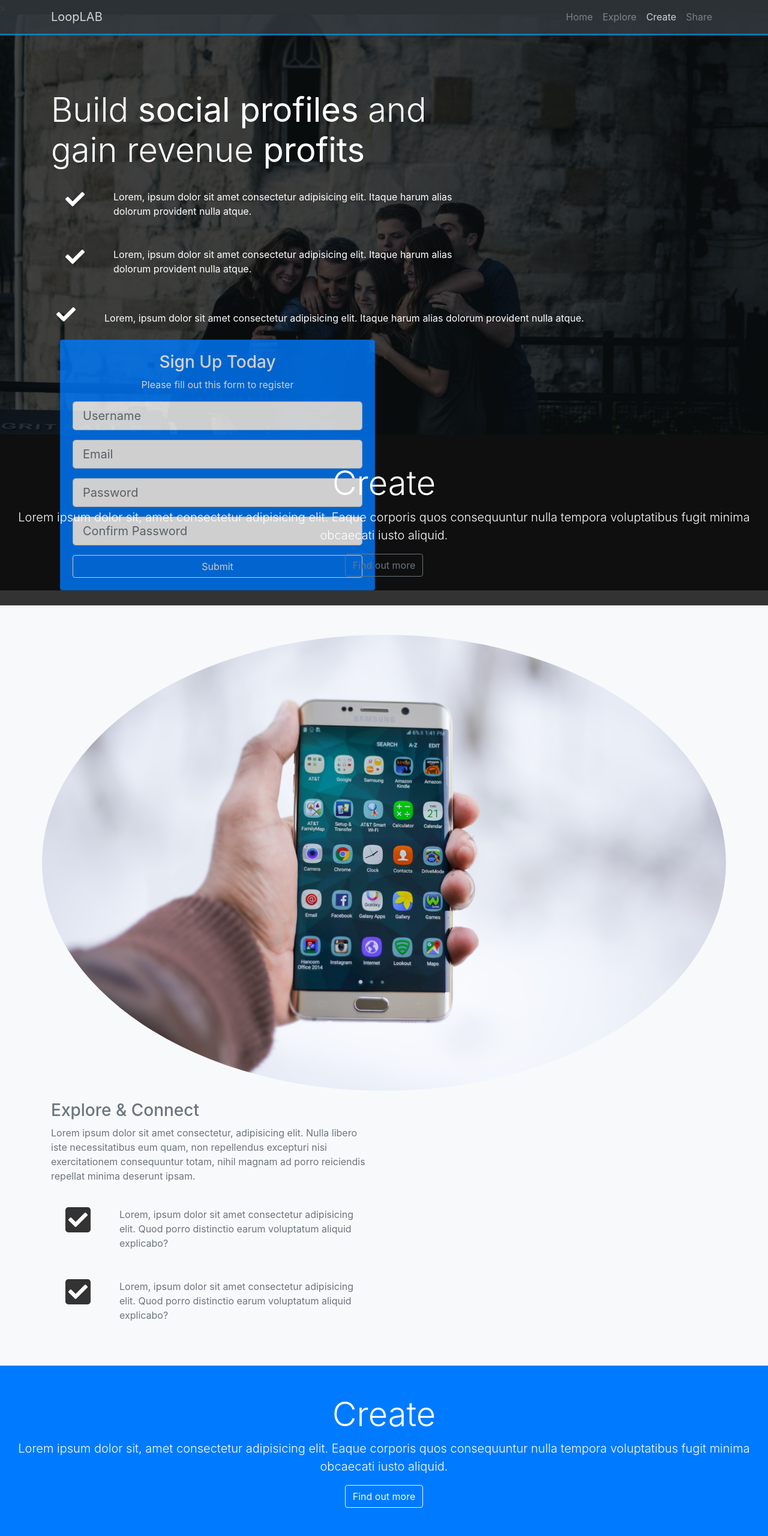
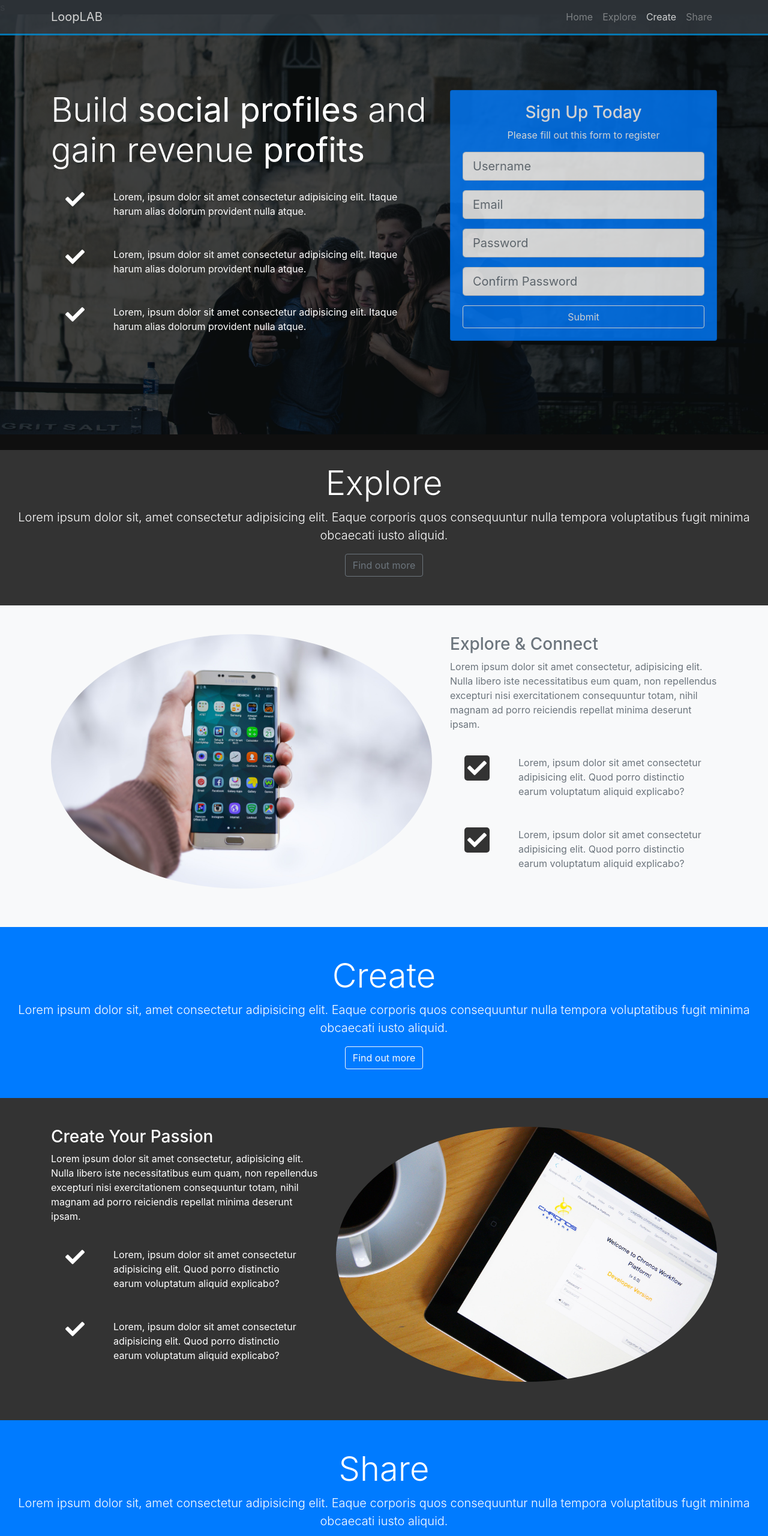
Before and after one commit to movnat/Loop-Lab, a plain HTML site: page index.html in a window 1280 px wide. Shown: the top 2560 px of the page at 60% size. Drawn offline with nearby package versions, Linux system fonts and the light colour scheme.

Commit message:
Fixed position of image in col

```diff
--- a/css/style.css
+++ b/css/style.css
@@ -21,7 +21,7 @@ body{
     top:0;
     left:0;
     width: 100%;
-    min-height: 700px;
+    min-height: 750px;
     background-color: rgba(0, 0, 0, 0.7);
 }
 
--- a/index.html
+++ b/index.html
@@ -44,15 +44,17 @@
   <div class="dark-overlay">
       <div class="home-inner container">
           <div class="row">
-          <div class="col-lg-8 d-none d-lg-block">
-            <h1 class="display-4"> Build <strong>social profiles</strong>  and gain revenue <strong>profits</strong>
+              <div class="col-lg-7 d-none d-lg-block">
+                  <h1 class="display-4"> Build <strong>social profiles</strong> and gain revenue
+                      <strong>profits</strong>
                   </h1>
                   <div class="d-flex">
                       <div class="p-4 align-self-start">
                           <i class="fas fa-check fa-2x"></i>
                       </div>
                       <div class="p-4 align-self-end">
-                Lorem, ipsum dolor sit amet consectetur adipisicing elit. Itaque harum alias dolorum provident nulla atque.
+                          Lorem, ipsum dolor sit amet consectetur adipisicing elit. Itaque harum alias dolorum
+                          provident nulla atque.
                       </div>
                   </div>
                   <div class="d-flex">
@@ -60,8 +62,8 @@
                           <i class="fas fa-check fa-2x"></i>
                       </div>
                       <div class="p-4 align-self-end">
-                Lorem, ipsum dolor sit amet consectetur adipisicing elit. Itaque harum alias dolorum provident nulla atque.
-              </div>
+                          Lorem, ipsum dolor sit amet consectetur adipisicing elit. Itaque harum alias dolorum
+                          provident nulla atque.
                       </div>
                   </div>
                   <div class="d-flex">
@@ -69,11 +71,16 @@
                           <i class="fas fa-check fa-2x"></i>
                       </div>
                       <div class="p-4 align-self-end">
-                Lorem, ipsum dolor sit amet consectetur adipisicing elit. Itaque harum alias dolorum provident nulla atque.
+                          Lorem, ipsum dolor sit amet consectetur adipisicing elit. Itaque harum alias dolorum
+                          provident
+                          nulla atque.
                       </div>
                   </div>
+
               </div>
-         <div class="col-lg-6">
+
+              <!--signup-->
+              <div class="col-lg-5">
                   <div class="card bg-primary text-center card-form">
                       <div class="card-body">
                           <h3>Sign Up Today</h3>
@@ -89,13 +96,17 @@
                                   <input type="password" class="form-control form-control-lg" placeholder="Password">
                               </div>
                               <div class="form-group">
-                <input type="password" class="form-control form-control-lg" placeholder="Confirm Password">
+                                  <input type="password" class="form-control form-control-lg"
+                                         placeholder="Confirm Password">
                               </div>
                               <input type="submit" value="Submit" class="btn btn-outline-light btn-block">
                           </form>
                       </div>
                   </div>
               </div>
+
+          </div>
+
       </div>
   </div>
 
@@ -106,7 +117,7 @@
 <div class="containter">
   <div class="row">
     <div class="col text-center py-5">
-      <h1 class="display-4">Create</h1>
+      <h1 class="display-4">Explore</h1>
       <p class="lead"> Lorem ipsum dolor sit, amet consectetur adipisicing elit. Eaque corporis quos consequuntur nulla tempora voluptatibus fugit minima obcaecati iusto aliquid.</p>
       <a href="#" class="btn btn-outline-secondary"> Find out more</a>
     </div>
@@ -120,9 +131,10 @@
 <section id="explore-section" class="bg-light text-muted py-5">
   <div class="container">
     <div class="row">
-    <div class="col-md-6"></div>
+      <div class="col-lg-7">
       <img src="img/explore-section1.jpg" alt="" class="img-fluid mb-3 rounded-circle">
-    <div class="col-md-6">
+      </div>
+      <div class="col-lg-5">
         <h3>Explore & Connect</h3>
         <p>Lorem ipsum dolor sit amet consectetur, adipisicing elit. Nulla libero iste necessitatibus eum quam, non repellendus excepturi nisi exercitationem consequuntur totam, nihil magnam ad porro reiciendis repellat minima deserunt ipsam.</p>
         <div class="d-flex">
@@ -167,9 +179,10 @@
   <section id="create-section" class="py-5">
   <div class="container">
     <div class="row">
-      <div class="col-md-6 order-2"></div>
+      <div class="col-md-7 order-2">
       <img src="img/create-section1.jpg" alt="" class="img-fluid mb-3 rounded-circle">
-      <div class="col-md-6 order-1">
+    </div>
+      <div class="col-md-5">
         <h3>Create Your Passion</h3>
         <p>Lorem ipsum dolor sit amet consectetur, adipisicing elit. Nulla libero iste necessitatibus eum quam, non repellendus excepturi nisi exercitationem consequuntur totam, nihil magnam ad porro reiciendis repellat minima deserunt ipsam.</p>
         <div class="d-flex">
@@ -214,8 +227,9 @@
   <section id="share-section" class="bg-light text-muted py-5">
   <div class="container">
     <div class="row">
-      <div class="col-md-6"></div>
+      <div class="col-md-6">
       <img src="img/share-section1.jpg" alt="" class="img-fluid mb-3 rounded-circle">
+    </div>
       <div class="col-md-6">
         <h3>Share What You Create</h3>
         <p>Lorem ipsum dolor sit amet consectetur, adipisicing elit. Nulla libero iste necessitatibus eum quam, non repellendus excepturi nisi exercitationem consequuntur totam, nihil magnam ad porro reiciendis repellat minima deserunt ipsam.</p>
@@ -306,26 +320,25 @@
     // INIT Srollspy
     $('body').scrollspy({target:'#main-nav'})
 
-    //  smooth scrolling
-      $('main-nav a').on('click'), function(event) {
-
+   //Smooth Scrolling
+$('main-nav a').on('click'), function (event) {
       // Check for a has value
-      if(this.hash !==''){
+      if (this.hash !==""){
         // Prevent default behavior
         event.preventDefault();
 
         //Store Hash
         const hash = this.hash;
+
         // Animate smooth scroll
         $('html, body').animate({
           scrollTop: $(hash).offset().top
-        }, 800,function() {
+        }, 800,function () {
           // Add hash to URl after scroll
           window.location.hash= hash;
+        })
        }
-        )
-      }
-    }
+    });
 
   </script>
 </body>
```
Also changed, not shown: 2 other files. Lines whose indentation alone changed are shown as unchanged.
